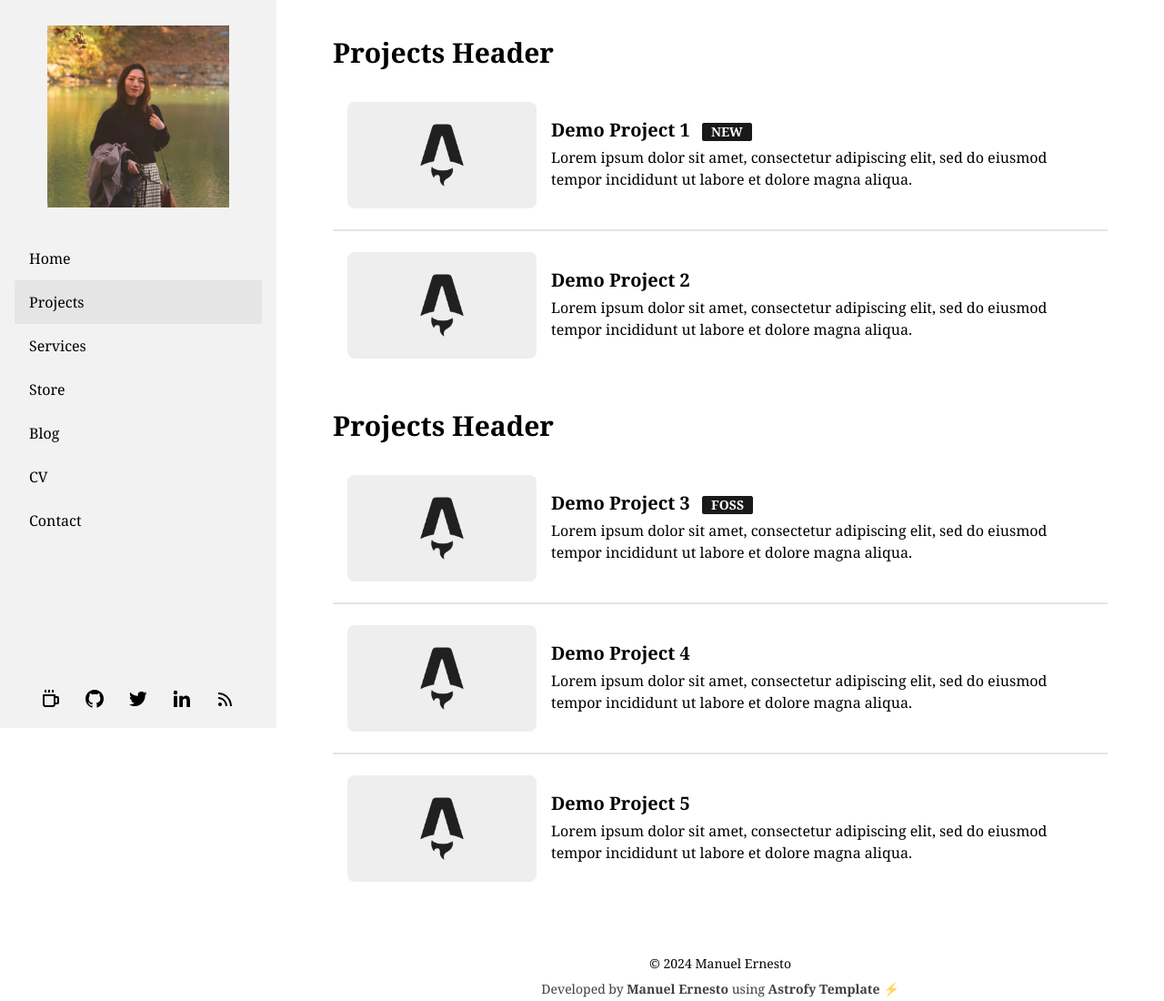
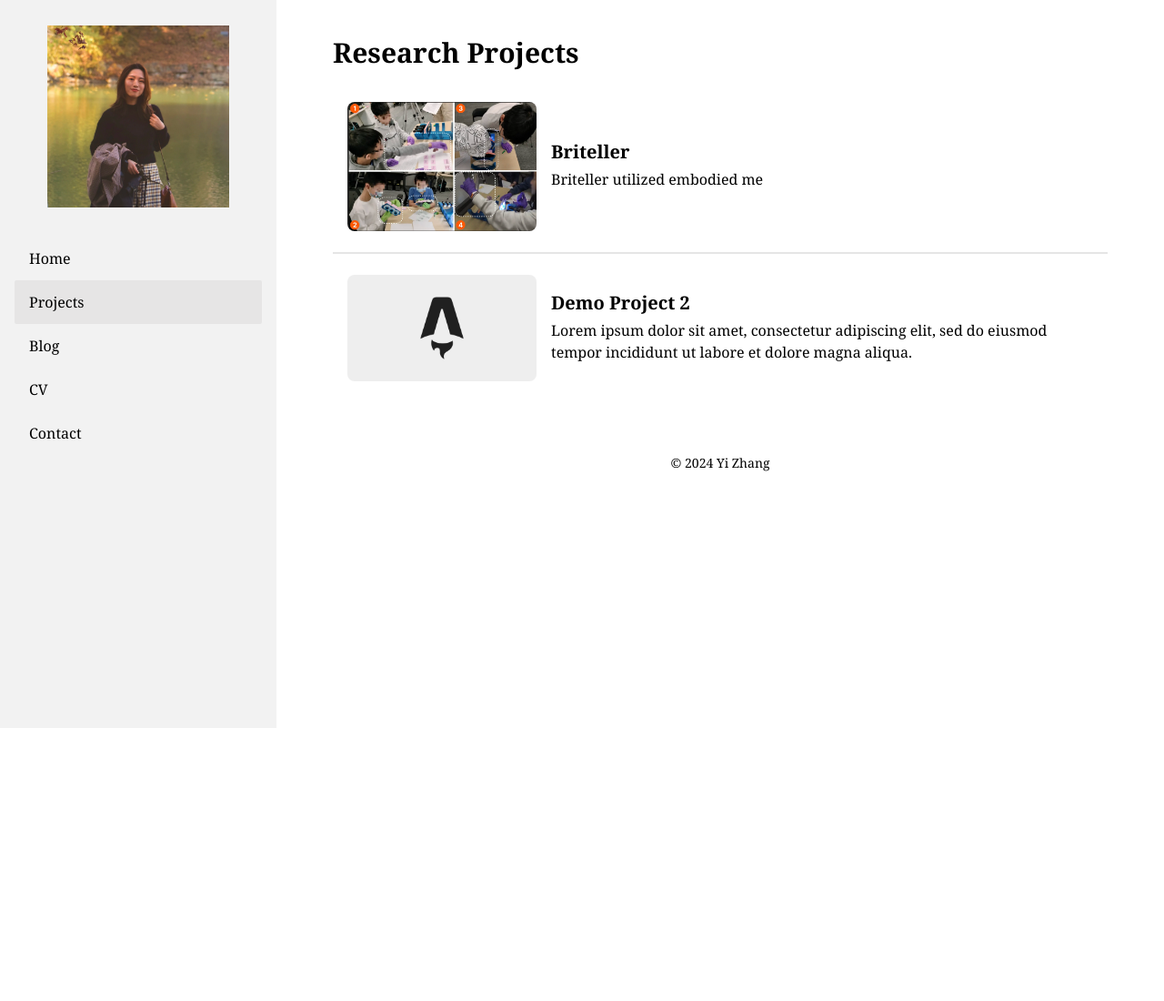
Before and after one commit to isyizhang/isyizhang.github.io, an Astro site: page /projects in a window 1280 px wide. Shown: the whole page at 91% size. After the commit the page ends 800 px from the top, so only its background shows below. Built offline with nearby package versions, Linux system fonts and the light colour scheme; Astro itself is replaced by a stand-in of ours.

Commit message:
edit layout

```diff
--- a/src/components/Footer.astro
+++ b/src/components/Footer.astro
@@ -4,12 +4,7 @@ const today = new Date();
 
 <footer class="footer footer-center block mb-5 pt-10">
   <div class="pb-2">
-    &copy; {today.getFullYear()} Manuel Ernesto
-  </div>
-  <div class="inline opacity-75">
-    Developed by <a href="https://manuelernestog.github.io" target="_blank" class="font-bold">Manuel Ernesto</a> using
-    <!-- Thanks for using this template. You can keep this line to support my work :) -->
-    <a href="https://astrofy-template.netlify.app/" target="_blank" class="font-bold">Astrofy Template ⚡️</a>
+    &copy; {today.getFullYear()} Yi Zhang
   </div>
 </footer>
 <style></style>
--- a/src/components/HorizontalCard.astro
+++ b/src/components/HorizontalCard.astro
@@ -3,14 +3,13 @@ const { title, img, desc, url, badge, tags, target = "_blank" } = Astro.props;
 import { Image } from "astro:assets";
 const tag_url = url.split("/").slice(0, -1).join("/") + "/tag";
 ---
-
 <div
   class="rounded-lg bg-base-100 hover:shadow-xl transition ease-in-out hover:scale-[102%]"
 >
+  {url && url !== "#" ? (
     <a href={url} target={target}>
       <div class="hero-content flex-col md:flex-row">
-      {
-        img && (
+        {img && (
           <Image
             src={img}
             width={750}
@@ -19,8 +18,7 @@ const tag_url = url.split("/").slice(0, -1).join("/") + "/tag";
             alt={title}
             class="max-w-full md:max-w-[13rem] rounded-lg"
           />
-        )
-      }
+        )}
         <div class="grow w-full">
           <h1 class="text-xl font-bold">
             {title}
@@ -28,16 +26,43 @@ const tag_url = url.split("/").slice(0, -1).join("/") + "/tag";
           </h1>
           <p class="py-1 text-1xl">{desc}</p>
           <div class="card-actions justify-end">
-          {
-            tags &&
+            {tags &&
               tags.map((tag) => (
                 <a href={`${tag_url}/${tag}`} class="badge badge-outline">
                   {tag}
                 </a>
-              ))
-          }
+              ))}
           </div>
         </div>
       </div>
     </a>
+  ) : (
+    <div class="hero-content flex-col md:flex-row">
+      {img && (
+        <Image
+          src={img}
+          width={750}
+          height={422}
+          format="webp"
+          alt={title}
+          class="max-w-full md:max-w-[13rem] rounded-lg"
+        />
+      )}
+      <div class="grow w-full">
+        <h1 class="text-xl font-bold">
+          {title}
+          {badge && <div class="badge badge-secondary mx-2">{badge}</div>}
+        </h1>
+        <p class="py-1 text-1xl">{desc}</p>
+        <div class="card-actions justify-end">
+          {tags &&
+            tags.map((tag) => (
+              <a href={`${tag_url}/${tag}`} class="badge badge-outline">
+                {tag}
+              </a>
+            ))}
         </div>
+      </div>
+    </div>
+  )}
+</div>
--- a/src/components/SideBar.astro
+++ b/src/components/SideBar.astro
@@ -18,6 +18,6 @@ const { sideBarActiveItemID } = Astro.props;
       </a>
     </div>
     <SideBarMenu sideBarActiveItemID={sideBarActiveItemID} />
-    <SideBarFooter />
+    <!-- <SideBarFooter /> -->
   </aside>
 </div>
--- a/src/components/SideBarFooter.astro
+++ b/src/components/SideBarFooter.astro
@@ -4,27 +4,7 @@
 </div>
 
 <div class="social-icons px-4 pb-5 pt-1 flex self-center justify-center sticky bottom-0 bg-base-200">
-    <a
-        href="https://manuelernestog.github.io/support-my-work/"
-        target="_blank"
-        class="mx-3"
-        aria-label="Support my work"
-        title="Support my work"
-    >
-        <svg
-            xmlns="http://www.w3.org/2000/svg"
-            width="24"
-            height="24"
-            viewBox="0 0 24 24"
-            style="fill: currentColor;transform: ;msFilter:;"
-            ><path
-                fill-rule="evenodd"
-                clip-rule="evenodd"
-                d="M5 2h2v3H5zm4 0h2v3H9zm4 0h2v3h-2zm6 7h-2V7H3v11c0 1.654 1.346 3 3 3h8c1.654 0 3-1.346 3-3h2c1.103 0 2-.897 2-2v-5c0-1.103-.897-2-2-2zm-4 9a1 1 0 0 1-1 1H6a1 1 0 0 1-1-1V9h10v9zm2-2v-5h2l.002 5H17z"
-            ></path></svg
-        >
-    </a>
-    <a href="https://github.com/manuelernestog" target="_blank" class="mx-3" aria-label="Github" title="Github">
+    <a href="https://github.com/isyizhang" target="_blank" class="mx-3" aria-label="Github" title="Github">
         <svg
             xmlns="http://www.w3.org/2000/svg"
             width="24"
@@ -38,7 +18,7 @@
             ></path>
         </svg>
     </a>
-    <a href="https://twitter.com/manuelernestog" target="_blank" class="mx-3" aria-label="Twitter" title="Twitter">
+    <a href="" target="_blank" class="mx-3" aria-label="Twitter" title="Twitter">
         <svg
             xmlns="http://www.w3.org/2000/svg"
             width="24"
@@ -51,7 +31,7 @@
         </svg>
     </a>
     <a
-        href="https://www.linkedin.com/in/manuelernestogr"
+        href=""
         target="_blank"
         class="mx-3"
         aria-label="Linkedin"
@@ -69,16 +49,12 @@
         </svg>
     </a>
 
-    <a href="/rss.xml" target="_blank" class="mx-3" aria-label="RSS Feed" title="RSS Feed">
-        <svg
-            xmlns="http://www.w3.org/2000/svg"
-            width="24"
-            height="24"
-            viewBox="0 0 24 24"
-            style="fill: currentColor;transform: ;msFilter:;"
-            ><path d="M19 20.001C19 11.729 12.271 5 4 5v2c7.168 0 13 5.832 13 13.001h2z"></path><path
-                d="M12 20.001h2C14 14.486 9.514 10 4 10v2c4.411 0 8 3.589 8 8.001z"></path><circle cx="6" cy="18" r="2"
-            ></circle>
-        </svg>
+    <a href="/" target="_blank" class="mx-3" aria-label="Google Scholar" title="Google Scholar">
+        <svg xmlns="http://www.w3.org/2000/svg"
+        width="24"
+        height="24"
+        viewBox="0 0 24 24"
+        style="fill: currentColor;transform: ;msFilter:;">
+        <path d="M2 7v1l11 4 9-4V7L11 4z"></path><path d="M4 11v4.267c0 1.621 4.001 3.893 9 3.734 4-.126 6.586-1.972 7-3.467.024-.089.037-.178.037-.268V11L13 14l-5-1.667v3.213l-1-.364V12l-3-1z"></path></svg>
     </a>
 </div>
--- a/src/components/SideBarMenu.astro
+++ b/src/components/SideBarMenu.astro
@@ -6,14 +6,18 @@ const activeClass = "bg-base-300"; // For primary color replace with `active` cl
 <ul class="menu grow shrink menu-md overflow-y-auto">
     <li><a class="py-3 text-base" id="home" href="/">Home</a></li>
     <li><a class="py-3 text-base" id="projects" href="/projects">Projects</a></li>
-    <li><a class="py-3 text-base" id="services" href="/services">Services</a></li> <!-- Services -->
-    <li><a class="py-3 text-base" id="store" href="/store">Store</a></li> <!-- Store -->
+    <!-- <li><a class="py-3 text-base" id="services" href="/services">Services</a></li> Services -->
+    <!-- <li><a class="py-3 text-base" id="store" href="/store">Store</a></li> Store -->
     <li><a class="py-3 text-base" id="blog" href="/blog/">Blog</a></li> <!-- Blog -->
-    <li><a class="py-3 text-base" id="cv" href="/cv">CV</a></li>
+    <!-- <li><a class="py-3 text-base" id="cv" href="/cv">CV</a></li> -->
+    <li>
+  <a class="py-3 text-base" id="cv" href="https://drive.google.com/file/d/1DyC3_lFOYdo57obXjH1sv30IZfG2TspR/view?usp=sharing" target="_blank" rel="noopener noreferrer">CV</a>
+</li>
+
     <li>
         <a
             class="py-3 text-base"
-            href="mailto:contact.manuelernestog@gmail.com"
+            href="mailto:yiz70@uci.edu"
             target="_blank"
             referrerpolicy="no-referrer-when-downgrade">Contact</a
         >
--- a/src/content/blog/post1.md
+++ b/src/content/blog/post1.md
@@ -1,5 +1,5 @@
 ---
-title: 'More About Me'
+title: 'Dissolving Boundaries'
 description: '“So long as you write what you wish to write, that is all that matters; and whether it matters for ages or only for hours, nobody can say.” ― Virginia Woolf, A Room of One’s Own'
 pubDate: 'Sep 20 2024'
 heroImage: '/me-back.webp'
@@ -19,13 +19,15 @@ Chinese students often fall into the illusion that life will offer a clear, corr
 
 I reflect on these experiences because of a slogan that has resonated with me: _"The personal is political."_ This phrase from second-wave feminism rings true in my own life. All human experience can reveal some truth, some valuable insight. Feminist books and films have given me strength. Japanese sociologist <u>_Chizuko Ueno_ </u>'s writings introduced me to feminist theory; her work opened my eyes to the structures that shape our lives. I admire writers and filmmakers like <u>_Virginia Woolf_</u>, <u>_Elena Ferrante_</u>, <u>_Chantal Akerman_</u>, and <u>_Gim Ae-ran_</u>—women from different countries who tell distinct stories, yet speak to a shared, universal experience that transcends culture.
 
-These works led me to reconsider my life as a woman. I was a left-behind child in Jiangxi, staying with my grandparents while my parents worked in the city. At the time, I was unaware of the larger social forces at play. I liked living with my grandparents. But when I looked at the bigger picture, I realized that being left behind was part of a systemic problem—an inequality born from China’s education and household registration systems. Families left their villages to contribute their labor to the booming cities, but in doing so, they sacrificed time with their children. What future awaited the children left behind without access to quality education? I knew part of the answer.
+These works led me to reconsider my life as a woman. I was a left-behind child in Jiangxi, staying with my grandparents while my parents worked in the city. At the time, I was unaware of the larger social forces at play. I liked living with my grandparents. But when I looked at the bigger picture, I realized that being left behind was part of a systemic problem—an inequality born from China’s education and household registration systems. Families left their villages to contribute their labor to the booming cities, but in doing so, they sacrificed time with their children. What future awaited the children left behind without access to quality education?
 
-Gender made the inequality worse. I remember returning home from university one Chinese New Year and seeing a childhood friend, now married and pregnant. She was my age, but she had dropped out of high school. While I went on to university, she had no such opportunity. Jiangxi is notorious for its gender inequality, with the most imbalanced sex ratio at birth in China, largely due to the cultural preference for boys and sex-selective abortions. Social stereotypes persisted: _girls aren’t good at STEM_, _girls shouldn’t be too smart_, _girls should find a good husband_. All of this happened before I even fully understood the forces behind it.
+Gender made the inequality worse. I remember returning home from university one Chinese New Year and seeing a childhood friend, now married and pregnant. She was my age, but she had dropped out of school. While I went on to university, she had no such opportunity. Some traditional social stereotypes persisted: _girls shouldn’t be too smart_, _girls should find a good husband_. Jiangxi is notorious for its gender inequality, with the most imbalanced sex ratio at birth in China, largely due to the cultural preference for boys and sex-selective abortions. I want to share some concrete data: infant mortality rates are typically higher for boys than girls. But in Jiangxi province, for instance, in 2000, the mortality rate for boys was 31.36 per thousand, while for girls, it soared to 78.50 per thousand. These numbers are brutal, representing the lives of girls who vanished before they even had a chance to see the world.
 
-One of the novels that has influenced me most is _Elena Ferrante_’s _Neapolitan Novels_, particularly her concept of _"dissolving margins"_ or _"boundaries"_. The protagonist, Elena, grows up in a violent, impoverished neighborhood, but education allows her to escape and become a writer. Yet, the patriarchal world never leaves her—whether in her childhood or her marriage. I felt a deep connection to Elena’s journey, especially her complex feelings about the neighborhood where she was born. Her best friend Lila, immensely talented, drops out of school and marries a violent man. The _dissolving margins_ are moments when one realizes the brutal truths hidden behind the walls of society, much like the reveal in _The Truman Show_. As a girl surrounded by horror—death, social injustice, family chaos—you begin to understand the complexity of the world. You can’t be at ease. Yet it’s also the moment when you realize that you can break free, run away, and see the bigger world.
+In daily life, such topics are often avoided. It seems that in modern China, women’s status has improved dramatically. But have we really done enough? People often say, 'Don’t be too sensitive. Don’t be too angry.' But even recently, I still saw job postings that read 'men only.' Just a few years ago, a student noticed something: not a single portrait of a prominent female figure hung in our library. She took action, writing an email to the administration. It was only after that that the first female portrait was finally displayed.
 
-The woman who runs away is an iconic image, repeated endlessly in fiction. Perhaps the most famous example is _A Doll’s House_. The motif has echoed in pop culture, from _Thelma & Louise_ to _Gone Girl_. In some ways, I am one of them. The motivation to leave is always the same: the desire to see a bigger world, to seek freedom. _Virginia Woolf_ wrote, _“As a woman I have no country. As a woman, I want no country. As a woman, my country is the whole world.”_
+One of the novels that has influenced me most is <u>_Elena Ferrante_</u>’s _Neapolitan Novels_, particularly her concept of _"dissolving margins"_ or _"boundaries"_. The protagonist, Elena, grows up in a violent, impoverished neighborhood, but education allows her to escape and become a writer. Yet, the patriarchal world never leaves her—whether in her childhood or her marriage. I felt a deep connection to Elena’s journey, especially her complex feelings about the neighborhood where she was born. Her best friend Lila, immensely talented, drops out of school and marries a violent man. The _dissolving boundaries_ are moments when one realizes the brutal truths hidden behind the walls of society, much like the reveal in _The Truman Show_. As a girl surrounded by horror—death, social injustice, family chaos—you begin to understand the complexity of the world. You can’t be at ease. Yet it’s also the moment when you realize that you can break free, run away, and see the bigger world.
+
+The woman who runs away is an iconic image, repeated endlessly in fiction. Perhaps the most famous example is _A Doll’s House_. The motif has echoed in pop culture, from _Thelma & Louise_ to _Gone Girl_. In some ways, I am one of them. The motivation to leave is always the same: the desire to see a bigger world, to seek freedom. <u>_Virginia Woolf_</u> wrote, _“As a woman I have no country. As a woman, I want no country. As a woman, my country is the whole world.”_
 
 But the world is not an even landscape. Leaving the small town means the tracks vanish. Freedom expands, but so do complexity and unforeseen challenges. Huge divisions remain. I’ve experienced this firsthand through various internships and part-time jobs in different places. One particularly interesting job was working as a translator at a Tokyo real estate firm, where I toured apartments around the city. I worked at a tech company in the U.S., where my salary was ten to twenty-five times what I earned before. I am the same person, yet the income difference is staggering.
 
@@ -35,6 +37,4 @@ In the final chapter, _Biao_ writes, _“It is the invisible and undervalued wor
 
 Now, Generative AI is creating a new wave of technological progress, ushering in another golden age for Silicon Valley. Yet, I can’t help but think back to a class I once took on Chinese historiography, the _Zi Zhi Tong Jian_ (Comprehensive Mirror in Aid of Governance). My professor posed a thought-provoking question: _“Imagine a person born in Europe in 1910. What might they have experienced? World War I in their youth, World War II in their later years.”_
 
-The weight of history is immense. It often moves beyond our control. We felt this during the COVID-19 pandemic, when a phrase spread on Chinese social media: _“A speck of dust from the times, when it falls on an individual, becomes a mountain.”_
-
-We are all part of ongoing history, once again being carried forward by technological forces. What future awaits us? What history will our generation write? As we speed ahead, I don’t want to forget those left behind—just as I was once a left-behind child.
+The weight of history is immense. It often moves beyond our control. We felt this during the COVID-19 pandemic, when a phrase spread on Chinese social media: _“A speck of dust from the times, when it falls on an individual, becomes a mountain.”_ We are all part of ongoing history, once again being carried forward by technological forces. What future awaits us? What history will our generation write? As we speed ahead, I don’t want to forget those left behind—just as I was.
--- a/src/pages/index.astro
+++ b/src/pages/index.astro
@@ -4,9 +4,9 @@ import HorizontalCard from "../components/HorizontalCard.astro";
 import { getCollection } from "astro:content";
 import createSlug from "../lib/createSlug"
 
-const posts = (await getCollection("blog")).sort((a, b) => b.data.pubDate.valueOf() - a.data.pubDate.valueOf());
+// const posts = (await getCollection("blog")).sort((a, b) => b.data.pubDate.valueOf() - a.data.pubDate.valueOf());
 
-const last_posts = posts.slice(0, 3);
+// const last_posts = posts.slice(0, 3);
 //https://tailwindcss.com/docs/text-color
 ---
 
@@ -46,7 +46,7 @@ const last_posts = posts.slice(0, 3);
     </div>
   </div>
 
-  <div>
+  <!-- <div>
     <div class="text-3xl w-full font-bold mb-2">My last projects</div>
   </div>
 
@@ -71,9 +71,9 @@ const last_posts = posts.slice(0, 3);
     desc="Lorem ipsum dolor sit amet, consectetur adipiscing elit, sed do eiusmod tempor incididunt ut labore et dolore magna aliqua."
     url="#"
     badge="FOSS"
-  />
+  /> -->
 
-  <div>
+  <!-- <div>
     <div class="text-3xl w-full font-bold mb-5 mt-10">Latest from blog</div>
   </div>
 
@@ -91,5 +91,5 @@ const last_posts = posts.slice(0, 3);
         <div class="divider my-0" />
       </>
     ))
-  }
+  } -->
 </BaseLayout>
--- a/src/pages/projects.astro
+++ b/src/pages/projects.astro
@@ -5,15 +5,14 @@ import HorizontalCard from "../components/HorizontalCard.astro";
 
 <BaseLayout title = "Projects" sideBarActiveItemID="projects">
   <div>
-    <div class="text-3xl w-full font-bold mb-5">Projects Header</div>
+    <div class="text-3xl w-full font-bold mb-5">Research Projects</div>
   </div>
 
   <HorizontalCard
-    title="Demo Project 1"
-    img="/post_img.webp"
-    desc="Lorem ipsum dolor sit amet, consectetur adipiscing elit, sed do eiusmod tempor incididunt ut labore et dolore magna aliqua."
+    title="Briteller"
+    img="/Briteller.webp"
+    desc="Briteller utilized embodied me"
     url="#"
-    badge="NEW"
   />
   <div class="divider my-0"></div>
   <HorizontalCard
@@ -23,12 +22,12 @@ import HorizontalCard from "../components/HorizontalCard.astro";
     url="#"
   />
 
-  <div>
+  <!-- <div>
     <div class="text-3xl w-full font-bold mb-5 mt-10">Projects Header</div>
   </div>
 
   <HorizontalCard
-    title="Demo Project 3"
+    title="Briteller"
     img="/post_img.webp"
     desc="Lorem ipsum dolor sit amet, consectetur adipiscing elit, sed do eiusmod tempor incididunt ut labore et dolore magna aliqua."
     url="#"
@@ -47,5 +46,5 @@ import HorizontalCard from "../components/HorizontalCard.astro";
     img="/post_img.webp"
     desc="Lorem ipsum dolor sit amet, consectetur adipiscing elit, sed do eiusmod tempor incididunt ut labore et dolore magna aliqua."
     url="#"
-  />
+  /> -->
 </BaseLayout>
```
Also changed, not shown: public/Briteller.webp (added). Lines whose indentation alone changed are shown as unchanged.
